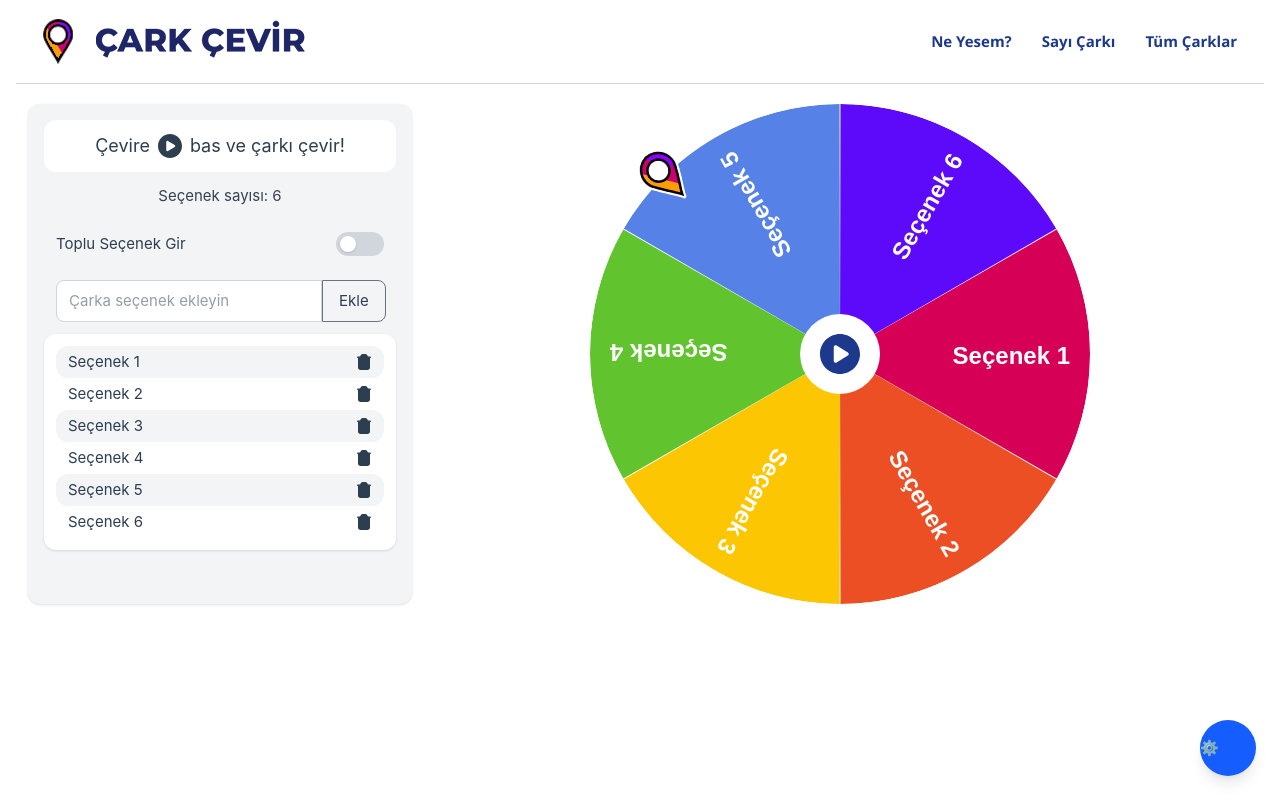
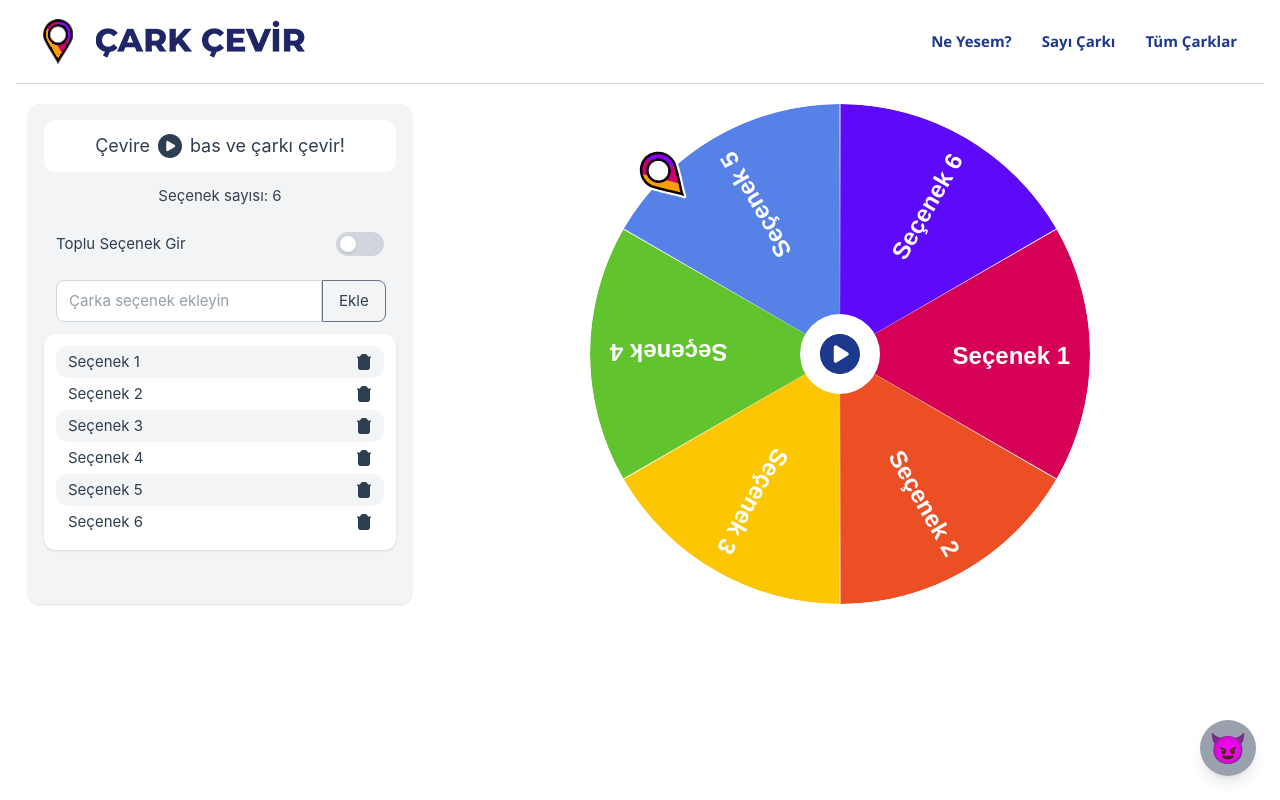
Before and after one commit to cwnnn/fair-Choice-wheel, a Vue app: page / in a window 1280 px wide. Shown: the top 800 px of the page. Built offline with nearby package versions, Linux system fonts and the light colour scheme.

Commit message:
a small  but impotant detail

```diff
--- a/src/components/WheelControlPanel.vue
+++ b/src/components/WheelControlPanel.vue
@@ -2,9 +2,9 @@
   <!-- Aç/Kapa butonu -->
   <button
     @click="isOpen = true"
-    class="fixed bottom-6 right-6 bg-blue-600 text-white w-14 h-14 rounded-full shadow-lg hover:bg-blue-700 flex items-center is"
+    class="fixed bottom-6 right-6 bg-gray-400 text-white w-14 h-14 rounded-full shadow-lg hover:bg-purple-700 flex items-center justify-center text-3xl"
   >
-    ⚙️
+    😈
   </button>
 
   <!-- Modal -->
```
